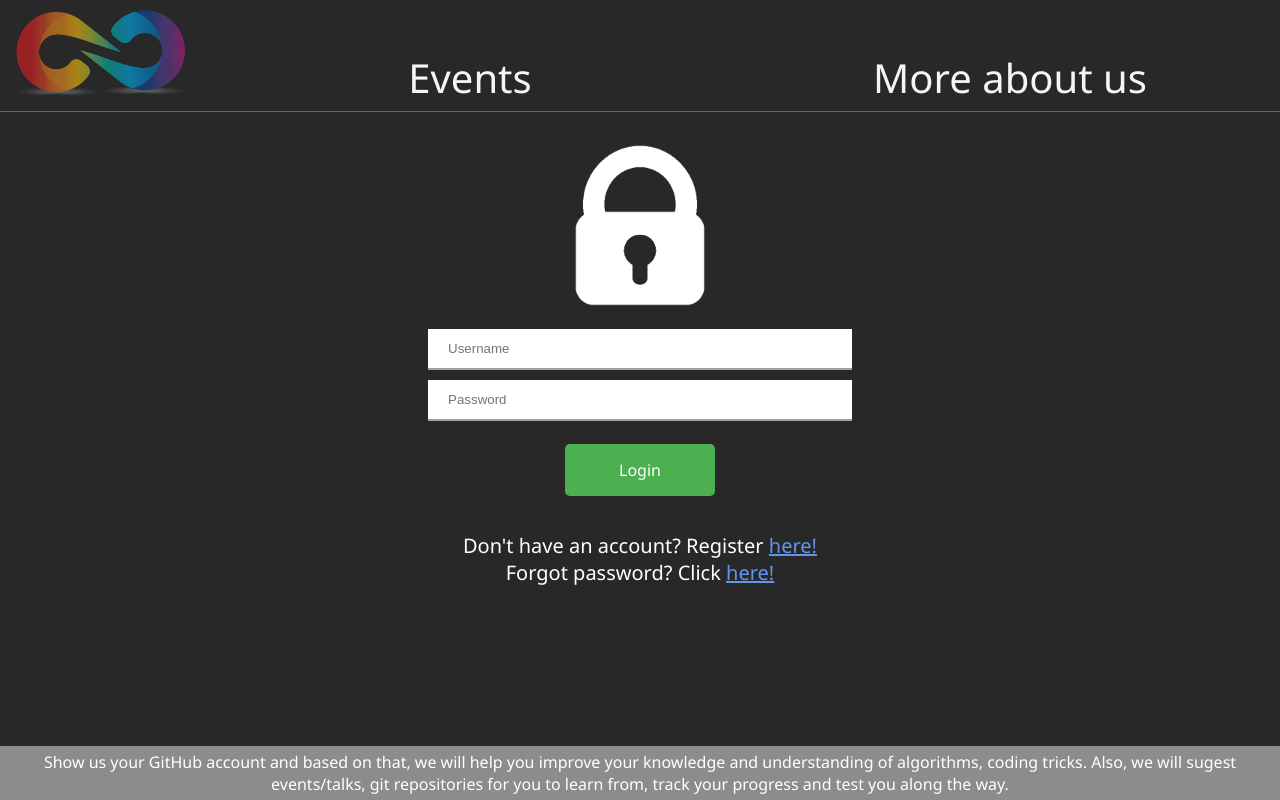
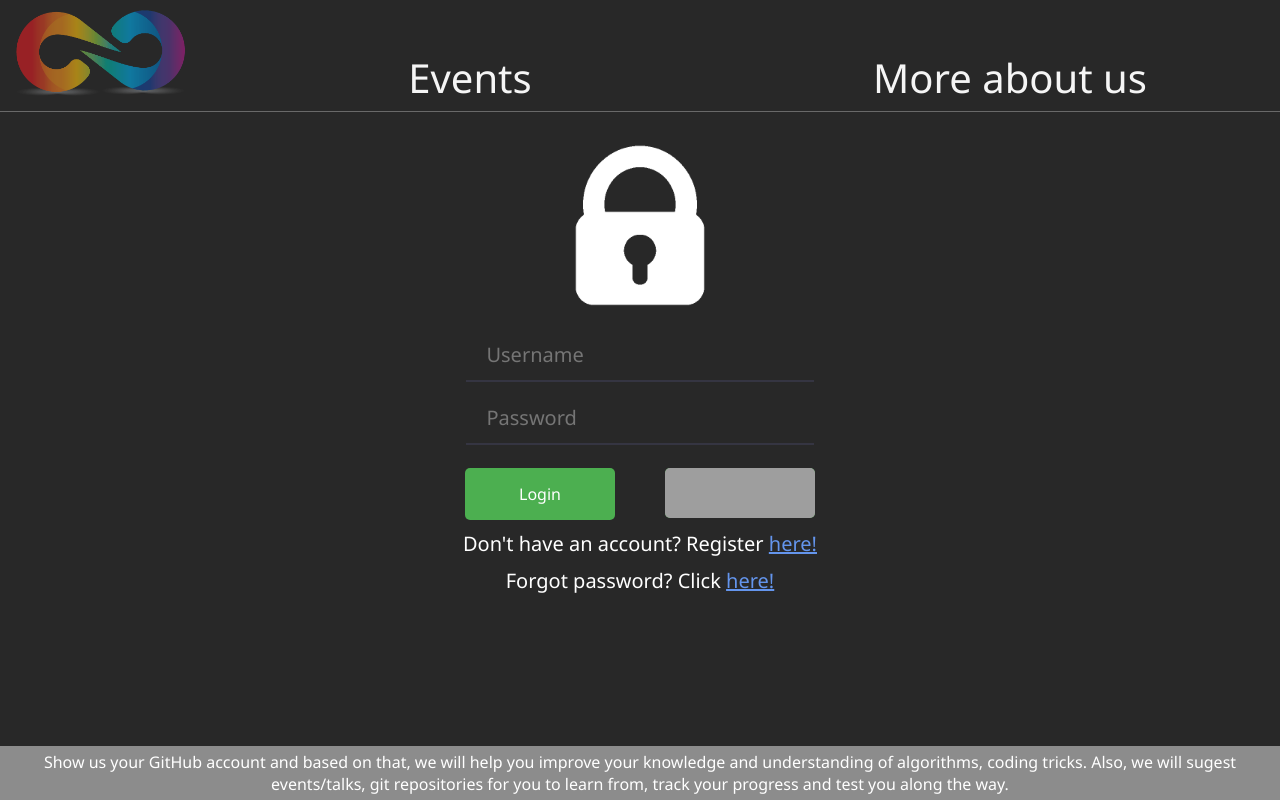
Before and after one commit to bpalanici/Web, a PHP site: page /login.html in a window 1280 px wide. Run offline with PHP 8.4, Linux system fonts and the light colour scheme; a stand-in replaces the project's code that opens the database connection; some libraries are stand-ins or nearby versions; grey boxes are pictures that could not be loaded.

Commit message:
Added signing in with Gmail

```diff
--- a/CSS/login-style.css
+++ b/CSS/login-style.css
@@ -69,20 +69,24 @@ body{
 }
 
 .input {
-	width: 100%;
+	color: white;
+	font-size: 20px;
+	font-family: Segoe UI;
+
+	width: 80%;
   	padding: 12px 20px;
   	margin: 5px 0;
   	outline: 0;
   	border-width: 0 0 2px;
   	border-color:rgb(67,66,93,0.5);
+  	background: transparent;
 }
 
 .text {
-	order: 4;
-
 	color: white;
 	font-size: 20px;
 	font-family: Segoe UI;
+	margin-top: 10px;
 }
 
 .link{
@@ -101,12 +105,9 @@ body{
   padding: 15px 32px;
   width: 150px;
   border-radius: 5px;
-  text-align: center;
-  text-decoration: none;
-  display: inline-block;
   font-size: 16px;
   font-family: Segoe UI;
-  text-decoration: none;
+  cursor: pointer;
 }
 
 form{
@@ -134,4 +135,20 @@ form{
 	font-family: Segoe UI;
 }
 
+.button-Google {
+	/*exactly the width and height of the image*/
+	background-color: #4CAF50; /* Green */
+	width: 150px;
+	height: 50px;
+	border-radius: 5px;
+	border: none;
+	cursor: pointer;
+}
+
+.login-btns{
+	display: flex;
+	justify-content: space-between;
+	width: 350px;
+}
+
 /* END OF CONTAINERS */
--- a/login.html
+++ b/login.html
@@ -1,7 +1,7 @@
 <!DOCTYPE html>
 
 <html lang="en">
-
+<script src="https://apis.google.com/js/platform.js" async defer></script>
 <head>
 	<link rel="icon" href="Images/Logo.png">
 	<link rel="stylesheet" type="text/css" href=CSS/login-style.css>
@@ -23,17 +23,22 @@
 		<div class="container-Login">
 			<div class="content-Login">
 				<img class="Login-image" src="Images/login-lock.png">
+
+				<form action="Scripts/login.php" method="POST">
+					<div class="form-input">
+						<input class="input" type="text" name="ID" placeholder="Username" autocomplete="off">
+						<input class="input" type="password" name="Password" placeholder="Password"><br>
+
+						<div class="login-btns">
+							<input type="submit" class="button" value="Login">
+							<input type="image" src="Images/Gmail.png" alt="submit" class="button-Google" value="" >
+						</div>
+					</div>
+				</form>
+
 				<div class="text">Don't have an account? Register <a href="register.html" class="link">here!</a>
 					</div>
 				<div class="text">Forgot password? Click <a href="recoverPass.html" class="link">here!</a></div>
-				<form action="Scripts/welcome.php" method="POST">
-					<div class="form-input">
-						<input class="input" type="text" name="ID" placeholder="Username" required="">
-						<input class="input" type="password" name="Password" placeholder="Password" required=""><br>
-					</div>
-				</form>
-
-				<a href="profile.html"><input type="submit" class="button" value="Login"></a><br><br>
 			</div>
 		</div>
 	</div>
```
Also changed, not shown: Scripts/google-login-api.php (added, +41 -0 lines), Scripts/login.php (added, +9 -0 lines), Scripts/redirect.php (added, +24 -0 lines).
